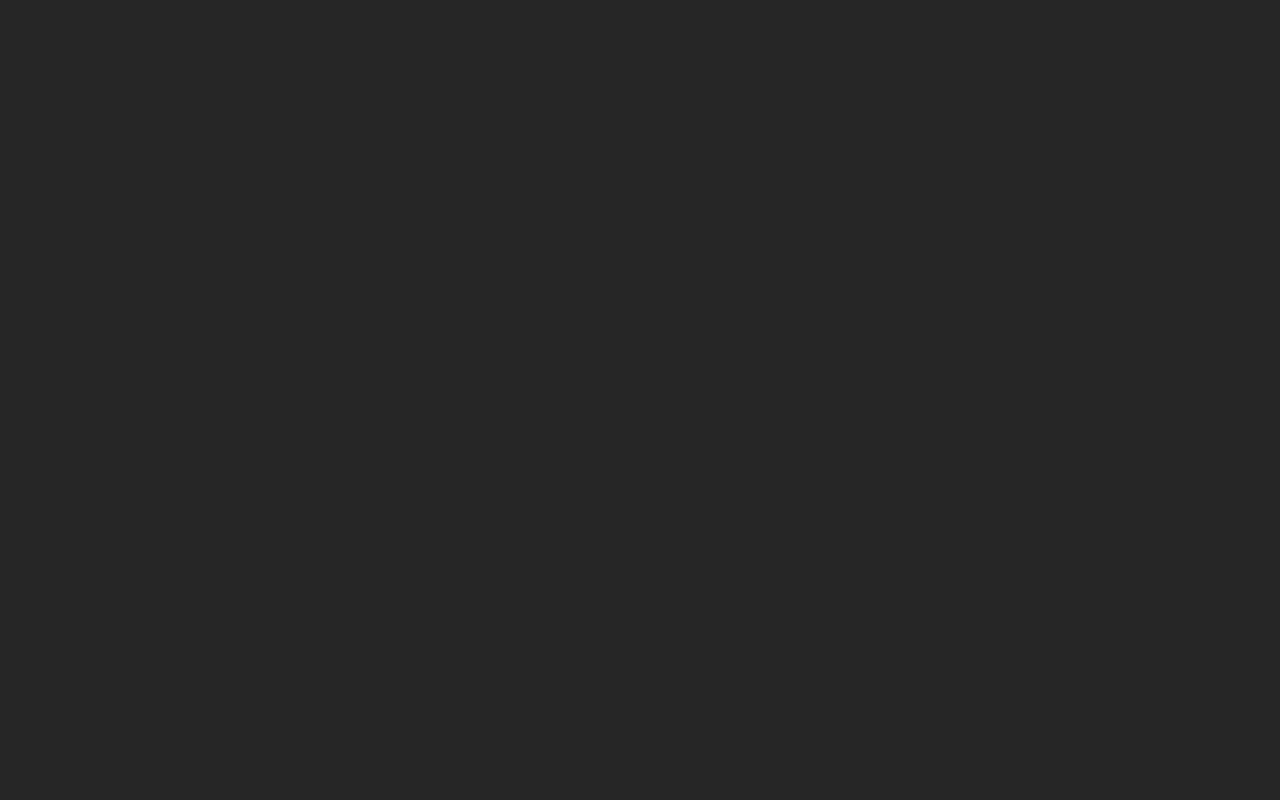
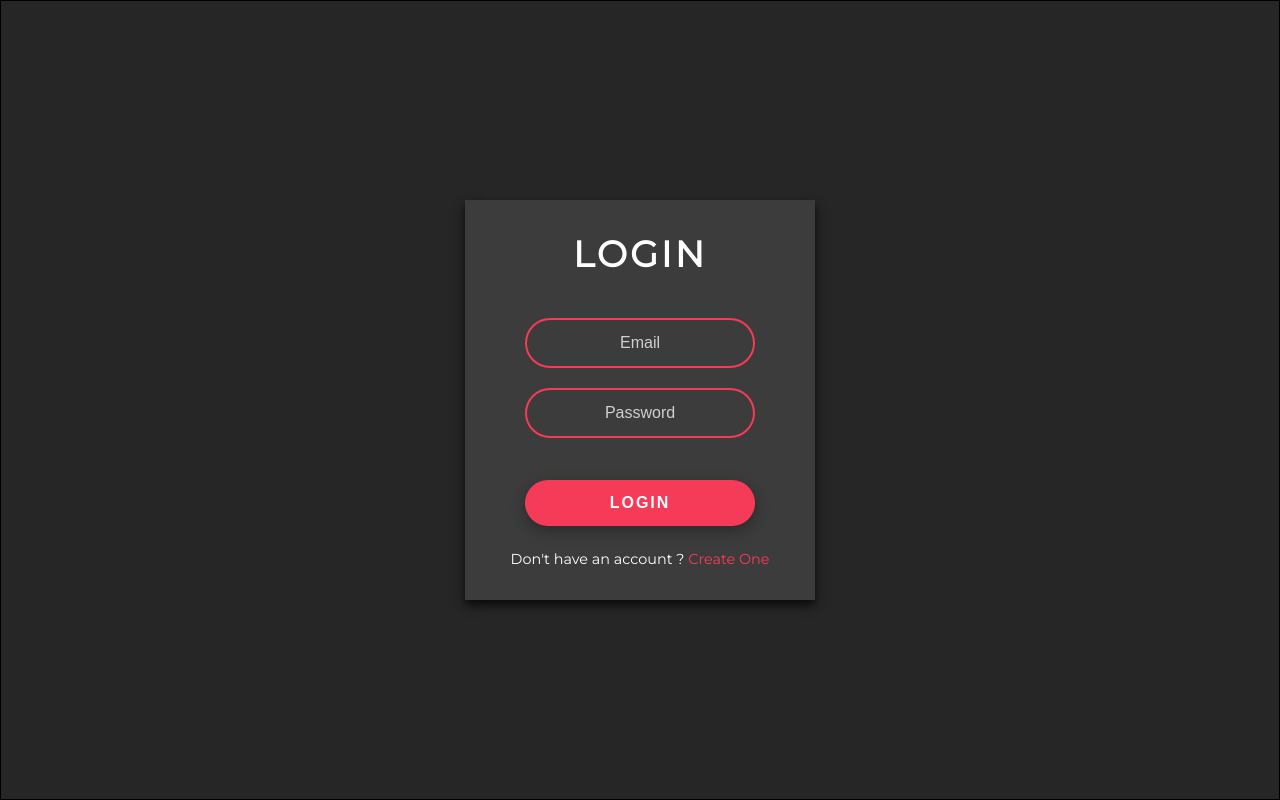
Before and after one commit to makdoom/MERN_Login_System, a React (Create React App) app in the folder client/: page / in a window 1280 px wide. Built offline with nearby package versions, Linux system fonts and the light colour scheme.

Commit message:
Handeling request in Register component

```diff
--- a/client/src/App.js
+++ b/client/src/App.js
@@ -14,7 +14,7 @@ function App() {
       <Switch>
         <Provider store={store}>
           <div className="app">
-            <Route exact path="/login" component={Login} />
+            <Route exact path="/" component={Login} />
             <Route exact path="/register" component={Register} />
           </div>
         </Provider>
--- a/client/src/components/Login.js
+++ b/client/src/components/Login.js
@@ -1,4 +1,5 @@
 import React from "react";
+import { Link } from "react-router-dom";
 import "../stylesheets/login.css";
 
 const Login = () => {
@@ -15,7 +16,7 @@ const Login = () => {
             <button type="submit">Login</button>
           </div>
           <p>
-            Don't have an account ? <a href="#">Create One</a>
+            Don't have an account ? <Link to="/register">Create One</Link>
           </p>
         </form>
       </div>
--- a/client/src/components/Register.js
+++ b/client/src/components/Register.js
@@ -1,4 +1,5 @@
 import React from "react";
+import { Link } from "react-router-dom";
 import "../stylesheets/register.css";
 
 const Register = () => {
@@ -15,6 +16,9 @@ const Register = () => {
             <input type="password" placeholder="Password" />
             <input type="password" placeholder="Confirm Password" />
             <button type="submit">Register</button>
+            <p>
+              Have an account ? <Link to="/">Login</Link>{" "}
+            </p>
           </div>
         </form>
       </div>
--- a/client/src/stylesheets/register.css
+++ b/client/src/stylesheets/register.css
@@ -9,11 +9,9 @@
 }
 
 .register__box {
-  /* padding: 50px 80px; */
   height: 550px;
   width: 400px;
   background: #3d3c3c;
-  /* border: 1px solid #fff; */
   box-shadow: 0 5px 10px rgba(0, 0, 0, 0.8);
 }
 
```
